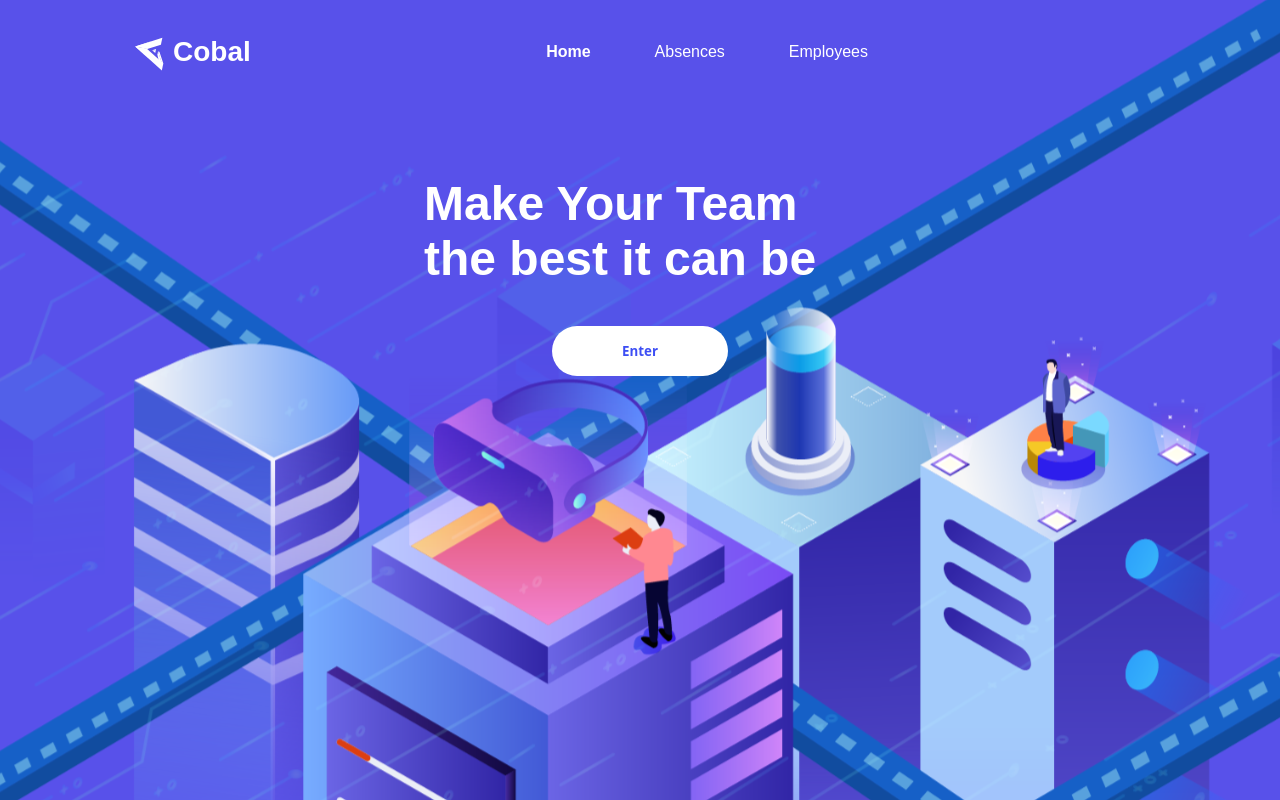
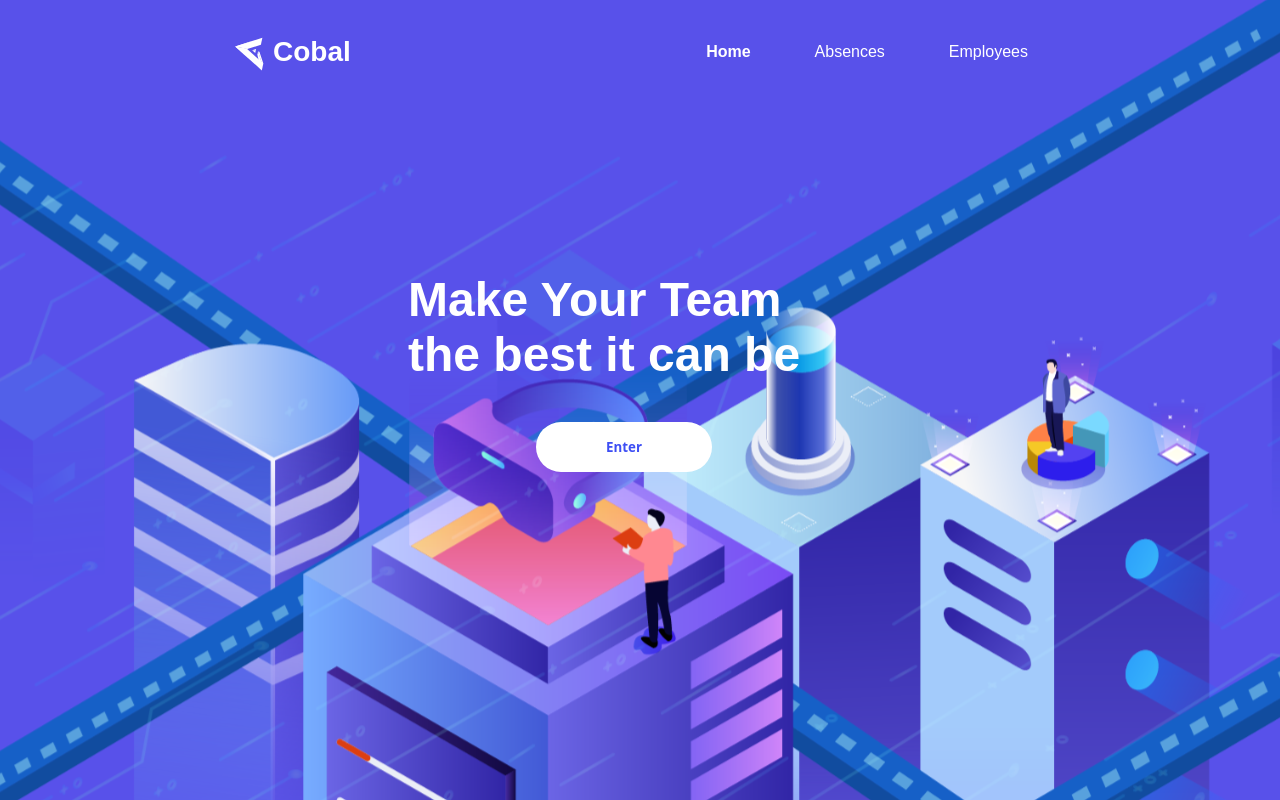
Before and after one commit to pmfgomes/cra-twoimpulse-tech-challenge, a React (Create React App) app: page / in a window 1280 px wide. Built offline with nearby package versions, Linux system fonts and the light colour scheme.

Commit message:
Update soem styles

```diff
--- a/src/components/Header/styles.ts
+++ b/src/components/Header/styles.ts
@@ -24,7 +24,7 @@ export const LogoContainer = styled.div`
 
 export const NavbarContainer = styled.nav`
   display: flex;
-  flex: 2;
+  flex: 1;
   align-items: center;
   justify-content: flex-end;
   padding-right: 80px;
@@ -42,5 +42,5 @@ export const HeaderLink = styled(NavLink)<IHeaderNav>`
 `;
 
 export const BlankElement = styled.div`
-  width: 300px;
+  width: 140px;
 `;
--- a/src/pages/LandingPage/styles.ts
+++ b/src/pages/LandingPage/styles.ts
@@ -2,33 +2,29 @@ import { css } from "@emotion/react";
 import styled from "@emotion/styled";
 
 export const Container = styled.main`
-  display: flex;
-  flex-direction: column;
-  align-items: center;
   height: 100%;
   width: 100%;
+  display: grid;
+  grid-template-rows: 100% 100% 100%;
+  grid-template-areas: "first-section" "second-section" "footer";
 `;
 
 export const FirstSectionContainer = styled.section`
+  grid-area: first-section;
   display: flex;
   flex-direction: column;
   align-items: center;
 
-  height: 100%;
-  width: 100%;
-
-  background-color: ${props => props.theme.palette.primary};
-  background-image: url("/assets/images/img-cut-landing.svg");
-  background-position: center center;
-  background-repeat: no-repeat;
-  background-size: cover;
+  background: center / cover no-repeat ${props => props.theme.palette.primary}
+    url("/assets/images/img-cut-landing.svg");
 `;
 
 export const TitleContainer = styled.div`
   display: grid;
   place-items: center;
   width: 27em;
-  margin-top: 2rem;
+  margin-top: 8rem;
+  margin-right: 2rem;
 `;
 
 export const Title = styled.h1`
```
